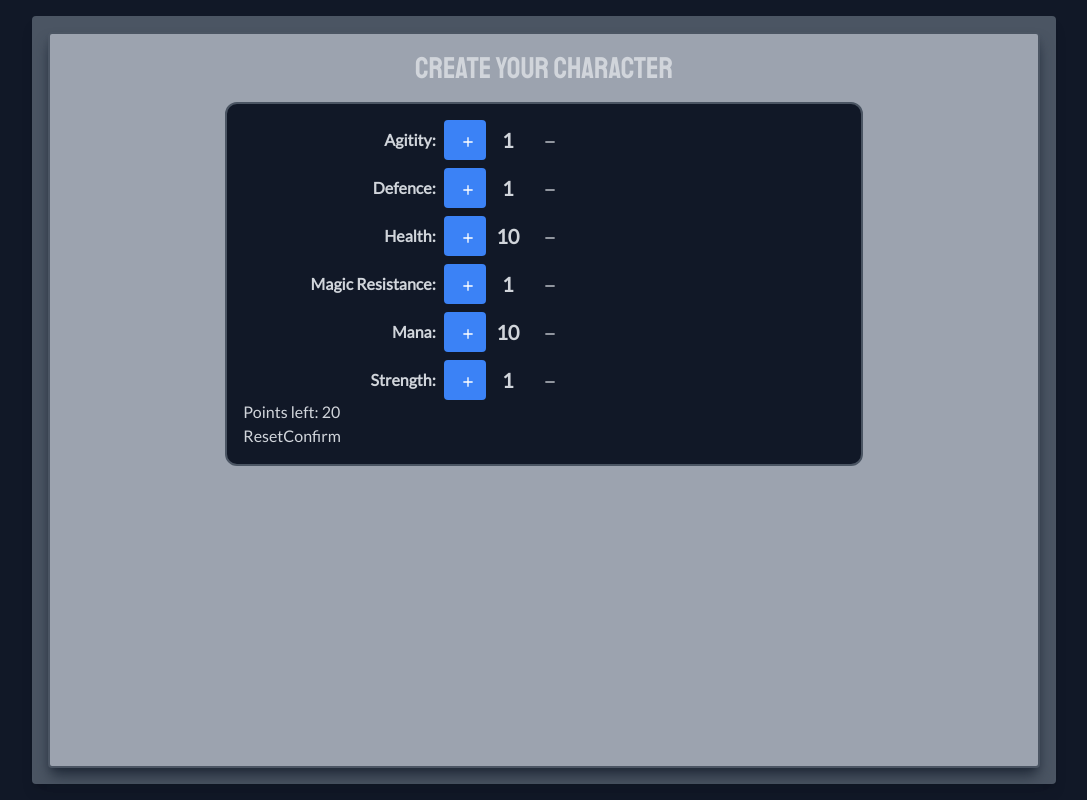
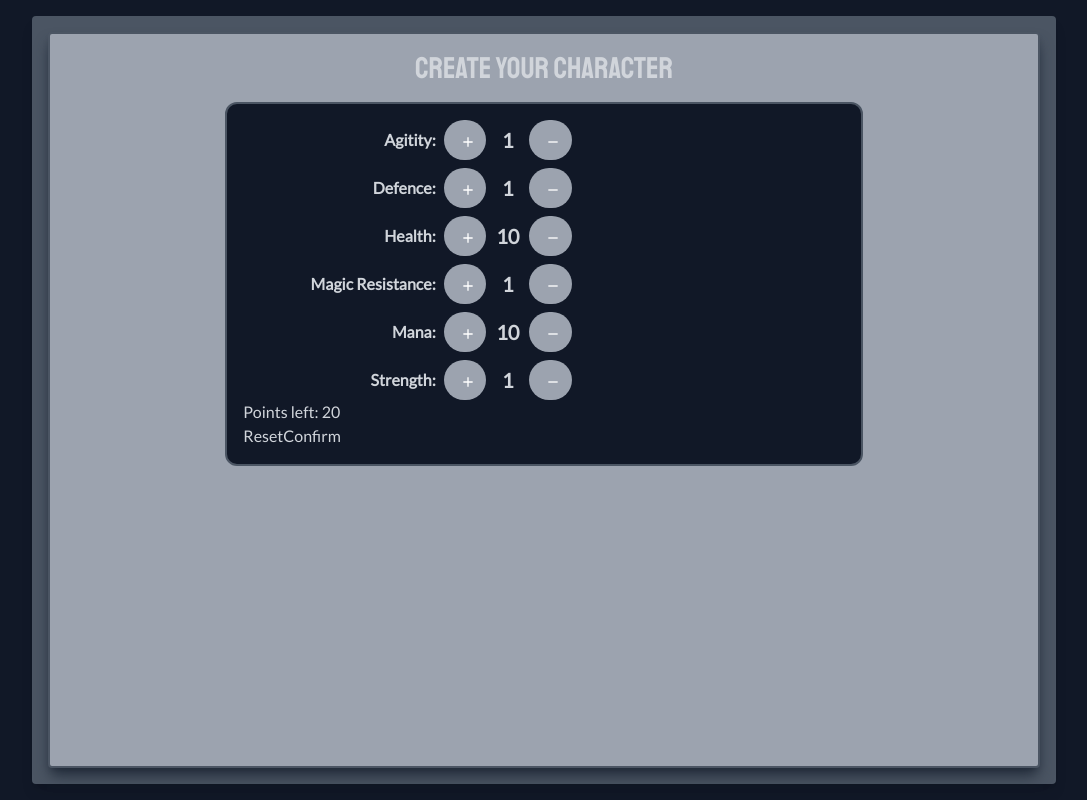
Before and after one commit to tomaszbawor/padron, a Nuxt app: page /character/creation in a window 1280 px wide. Shown: the whole page, without its empty margins (96-1183 px from the left). Built offline with nearby package versions, Linux system fonts and the light colour scheme.

Commit message:
fix: fix event names

```diff
--- a/components/ui/PadButton.vue
+++ b/components/ui/PadButton.vue
@@ -1,28 +1,22 @@
 <script setup lang="ts">
 import { computed } from 'vue'
 
-const { variant, onClick } = withDefaults(
-  defineProps<{
-    variant: 'primary' | 'secondary'
-    onClick: () => void
-    isCircle?: boolean
-  }>(),
-  {
-    variant: 'primary',
-  },
+const props = defineProps<{
+  variant: 'primary' | 'secondary'
+  isCircle?: boolean
+}>()
 
-)
+defineEmits(['onClick'])
 
 const buttonClass = computed(() => {
-  return variant === 'primary'
-    ? 'bg-blue-500 text-white px-4 py-2 rounded'
-    : 'bg-gray-500 text-white px-4 py-2 rounded'
+  return props.variant === 'primary'
+    ? 'bg-gray-400 rounded-full text-white px-4 py-2 rounded'
+    : 'bg-gray-500 rounded-full text-white px-4 py-2 rounded'
 })
 </script>
 
 <template>
-  <button :class="buttonClass" @click="onClick">
-    <slot name="icon" />
+  <button :class="buttonClass" @click="$emit('onClick')">
     <slot />
   </button>
 </template>
--- a/pages/character/creation/index.vue
+++ b/pages/character/creation/index.vue
@@ -55,19 +55,16 @@ function resetStats() {
               </b>
             </div>
             <div class="w-32 grid grid-cols-3 v-auto-animate">
-              <PadButton on-click="increaseStat(stat as BasicStats)">
+              <PadButton variant="primary" is-circle @on-click="increaseStat(stat as BasicStats)">
                 <Icon name="material-symbols:add" />
               </PadButton>
-
-              <!--              <button class="" @click="increaseStat(stat as BasicStats)"> -->
-              <!--                <Icon name="material-symbols:add" /> -->
-              <!--              </button> -->
               <p class="my-auto text-center text-xl font-bold">
                 {{ val }}
               </p>
-              <button @click="decreaseStat(stat as BasicStats)">
+
+              <PadButton variant="primary" is-circle @on-click="decreaseStat(stat as BasicStats)">
                 <Icon name="material-symbols:remove" />
-              </button>
+              </PadButton>
             </div>
           </template>
         </div>
```
